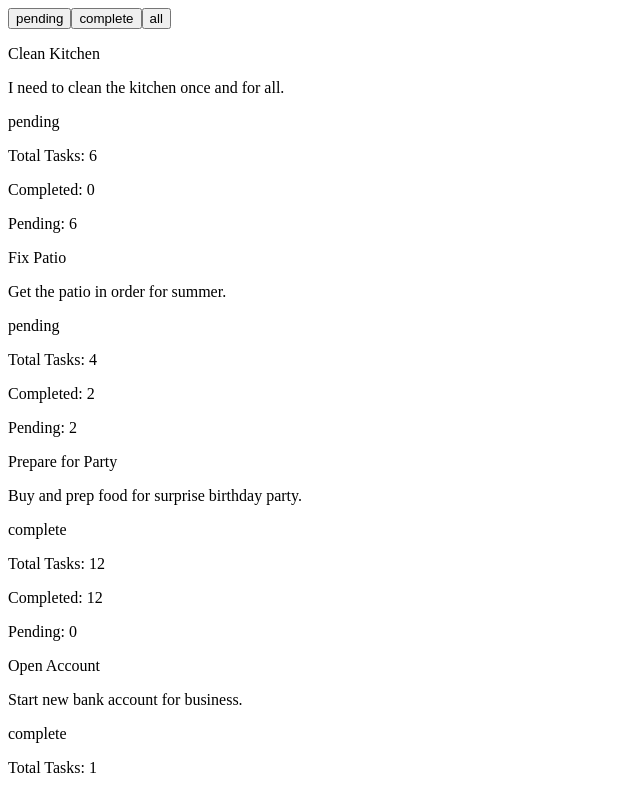
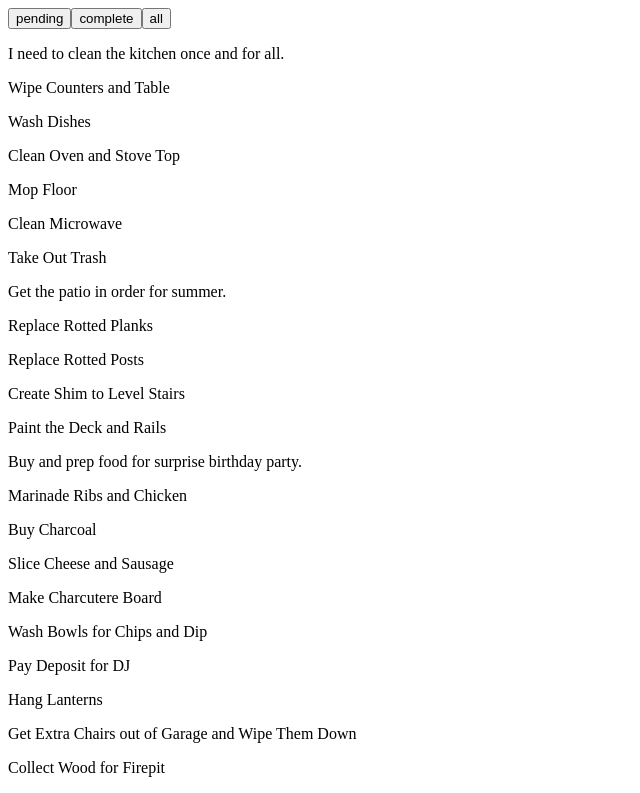
Before and after one commit to Optiq01/kadince-assessment-project, an Angular app: page / in a window 1280 px wide. Shown: the top 793 px of the page, without its empty margins (0-640 px from the left). Built offline with nearby package versions, Linux system fonts and the light colour scheme.

Commit message:
created todo-detail component and imported into todo-item component

```diff
--- /dev/null
+++ b/src/app/components/todo-list/todo-item/todo-detail/todo-detail.component.html
@@ -0,0 +1,2 @@
+<p class="descriptionText">{{Description}}</p>
+<p *ngFor="let a of Tasks">{{a.task}}</p>
--- a/src/app/components/todo-list/todo-item/todo-item.component.html
+++ b/src/app/components/todo-list/todo-item/todo-item.component.html
@@ -1,6 +1,8 @@
-<todo-summary
+<!--<todo-summary
     [Title]="ToDoItem.title"
     [Description]="ToDoItem.description"
     [Status]="ToDoItem.status"
     [TaskStatus]="ToDoItem.taskStatus"
-></todo-summary>
+></todo-summary>-->
+
+<todo-detail [Description]="ToDoItem.description" [Tasks]="ToDoItem.tasks"></todo-detail>
--- a/src/app/components/todo-list/todo-item/todo-item.module.ts
+++ b/src/app/components/todo-list/todo-item/todo-item.module.ts
@@ -2,6 +2,7 @@ import { NgModule } from '@angular/core';
 import { CommonModule } from '@angular/common';
 import { TodoItemComponent } from './todo-item.component';
 import { TodoSummaryModule } from './todo-summary/todo-summary.module';
+import { TodoDetailModule } from './todo-detail/todo-detail.module';
 
 
 
@@ -11,7 +12,8 @@ import { TodoSummaryModule } from './todo-summary/todo-summary.module';
   ],
   imports: [
     CommonModule,
-    TodoSummaryModule
+    TodoSummaryModule,
+    TodoDetailModule
   ],
   exports: [
     TodoItemComponent
```
Also changed, not shown: src/app/components/todo-list/todo-item/todo-detail/todo-detail.component.ts (added, +14 -0 lines), src/app/components/todo-list/todo-item/todo-detail/todo-detail.module.ts (added, +19 -0 lines), src/app/components/todo-list/todo-item/todo-detail/todo-detail.component.css (added), 1 other file (tests, documents, lock files or other folders).
